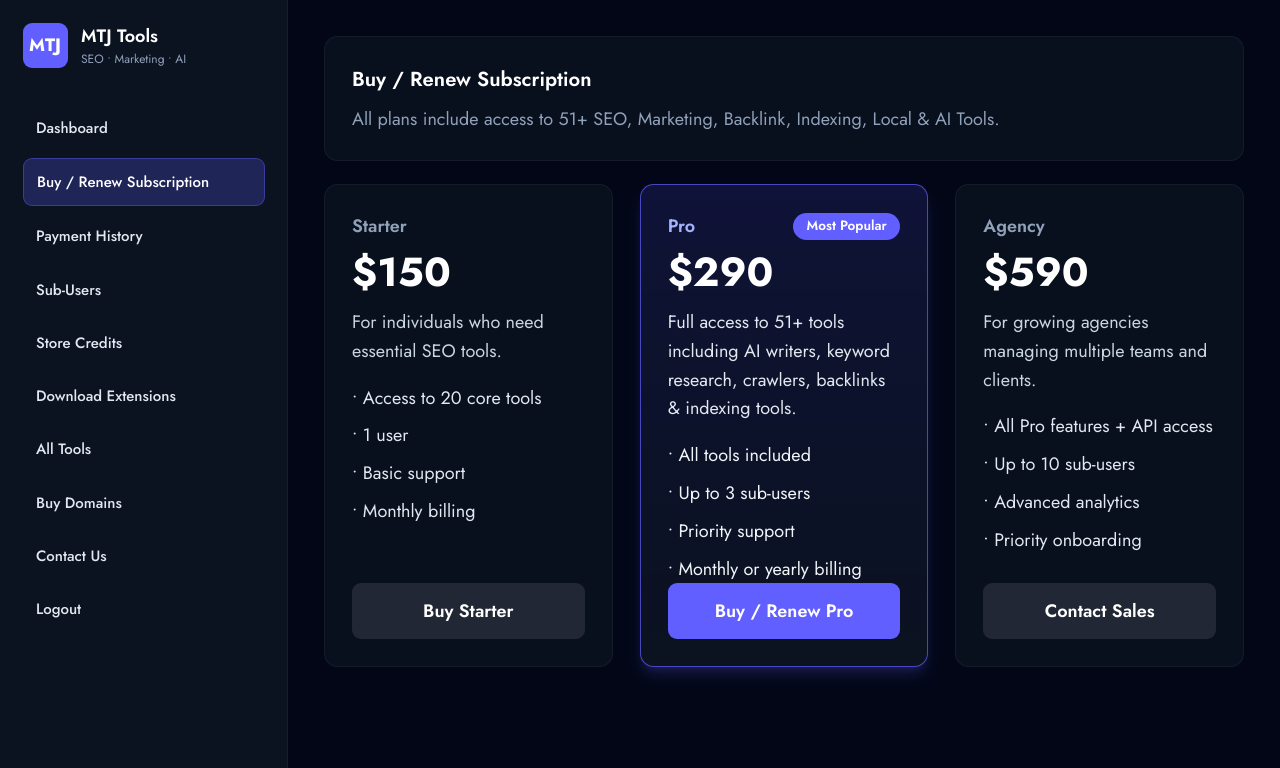
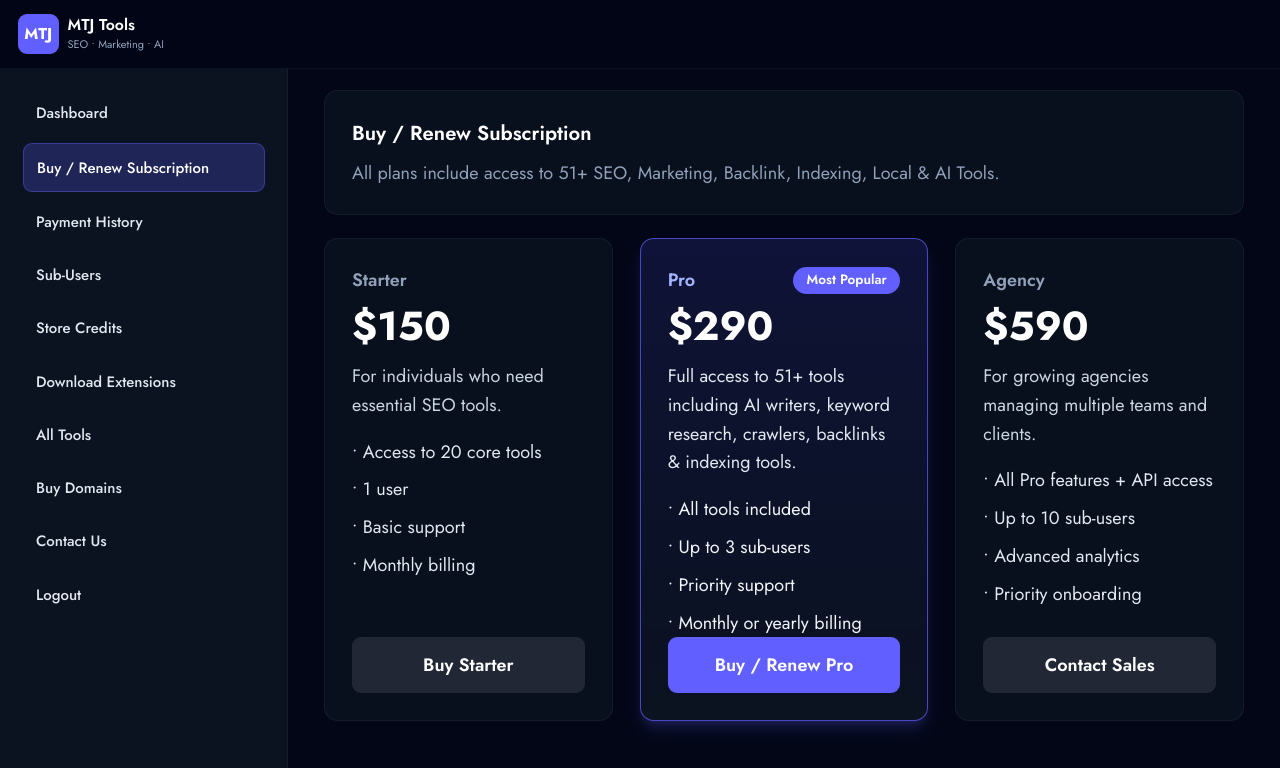
Before and after one commit to mypremierpain/mtj-tools-dashboard, a Next.js app: page /buy-renew in a window 1280 px wide. Shown: the top 768 px of the page. Built offline with nearby package versions, Linux system fonts and the light colour scheme.

Commit message:
updated UI / logic / fixes

```diff
--- a/src/app/components/DashboardShell.tsx
+++ b/src/app/components/DashboardShell.tsx
@@ -23,7 +23,13 @@ const menu = [
   { label: "Logout", href: "/logout" },
 ];
 
-function MenuLinks({ pathname, onClick }: { pathname: string; onClick?: () => void }) {
+function MenuLinks({
+  pathname,
+  onClick,
+}: {
+  pathname: string;
+  onClick?: () => void;
+}) {
   return (
     <nav className="flex flex-col gap-1.5">
       {menu.map((item) => {
@@ -53,15 +59,18 @@ export default function DashboardShell({ children }: DashboardShellProps) {
 
   return (
     <div className="flex min-h-screen bg-[#020617]">
-      {/* 🟣 Mobile top bar with hamburger */}
-      <header className="fixed left-0 top-0 z-30 flex w-full items-center justify-between border-b border-white/5 bg-[#020617]/95 px-4 py-3 md:hidden">
+      {/* 🔵 Top header (visible on ALL screens) */}
+      <header className="fixed left-0 top-0 z-30 flex w-full items-center justify-between border-b border-white/5 bg-[#020617]/95 px-4 py-3">
+        {/* Hamburger only on small screens */}
         <button
           onClick={() => setMobileOpen(true)}
-          className="rounded-md border border-white/10 bg-white/5 px-3 py-1.5 text-sm font-medium text-slate-100"
+          className="rounded-md border border-white/10 bg-white/5 px-3 py-1.5 text-sm font-medium text-slate-100 md:hidden"
         >
           ☰ Menu
         </button>
-        <div className="flex items-center gap-2">
+
+        {/* Brand (center/right on mobile, left on desktop) */}
+        <div className="ml-auto flex items-center gap-2 md:ml-0">
           <div className="flex h-9 w-9 items-center justify-center rounded-lg bg-indigo-500 text-sm font-bold text-white">
             MTJ
           </div>
@@ -72,32 +81,23 @@ export default function DashboardShell({ children }: DashboardShellProps) {
         </div>
       </header>
 
-      {/* 🟣 Desktop sidebar */}
-      <aside className="hidden w-64 flex-col border-r border-white/5 bg-[#0b1220] p-5 md:flex">
-        <div className="mb-8 flex items-center gap-3">
-          <div className="flex h-10 w-10 items-center justify-center rounded-lg bg-indigo-500 text-base font-bold text-white">
-            MTJ
-          </div>
-          <div>
-            <div className="text-base font-semibold text-white">MTJ Tools</div>
-            <div className="text-[12px] text-slate-400">SEO • Marketing • AI</div>
-          </div>
-        </div>
-
+      {/* 🟣 Desktop sidebar (md and up) */}
+      <aside className="hidden w-64 flex-col border-r border-white/5 bg-[#0b1220] p-5 pt-20 md:flex">
+        {/* we already show logo in header, so no need to repeat if you don’t want */}
         <MenuLinks pathname={pathname} />
       </aside>
 
-      {/* 🟣 Mobile slide-in sidebar */}
+      {/* 🟣 Mobile slide-in sidebar (only on small screens) */}
       {mobileOpen && (
         <div className="fixed inset-0 z-40 flex md:hidden">
-          {/* backdrop */}
+          {/* Backdrop */}
           <div
             className="flex-1 bg-black/60"
             onClick={() => setMobileOpen(false)}
           />
-          {/* panel */}
-          <aside className="flex w-64 flex-col border-l border-white/10 bg-[#0b1220] p-5">
-            <div className="mb-6 flex items-center justify-between">
+          {/* Panel */}
+          <aside className="flex w-64 flex-col border-l border-white/10 bg-[#0b1220] p-5 pt-6">
+            <div className="mb-5 flex items-center justify-between">
               <div className="flex items-center gap-2">
                 <div className="flex h-9 w-9 items-center justify-center rounded-lg bg-indigo-500 text-sm font-bold text-white">
                   MTJ
@@ -126,7 +126,7 @@ export default function DashboardShell({ children }: DashboardShellProps) {
       )}
 
       {/* 🟣 Right content area */}
-      <main className="flex-1 px-3 pb-6 pt-16 md:px-8 md:py-8 md:pt-8">
+      <main className="flex-1 px-3 pb-6 pt-16 md:px-8 md:py-8 md:pt-20">
         <div className="mx-auto max-w-[1400px]">{children}</div>
       </main>
     </div>
```
